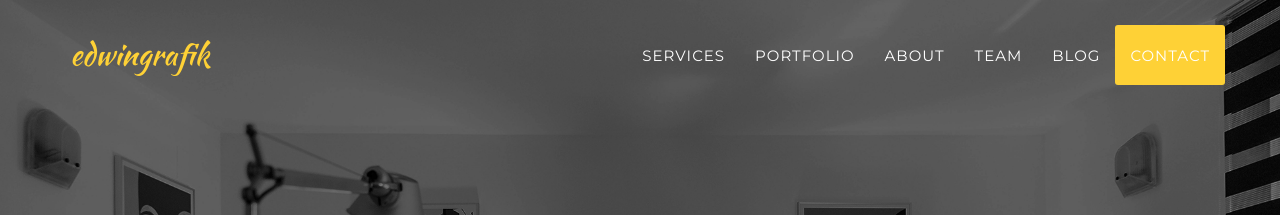
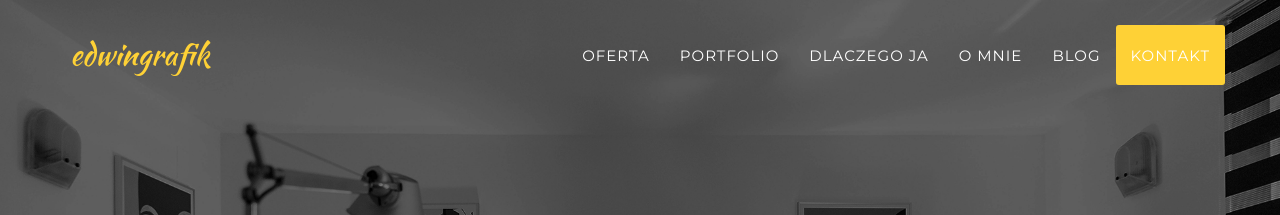
Before and after one commit to edwingrafik/edwingrafik.github.io, a Jekyll site: the page built from index.html, in a window 1280 px wide. Shown: the top 215 px of the page. Built offline with Jekyll 4.4.1, drawn with Linux system fonts in a browser that asks for light colours; some web fonts are replaced.

Commit message:
Update header.html

```diff
--- a/_includes/header.html
+++ b/_includes/header.html
@@ -19,22 +19,22 @@
                         <a href="#page-top"></a>
                     </li>
                     <li>
-                        <a class="page-scroll" href="#services">Services</a>
+                        <a class="page-scroll" href="#services">Oferta</a>
                     </li>
                     <li>
                         <a class="page-scroll" href="#portfolio">Portfolio</a>
                     </li>
                     <li>
-                        <a class="page-scroll" href="#about">About</a>
+                        <a class="page-scroll" href="#about">Dlaczego ja</a>
                     </li>
                     <li>
-                        <a class="page-scroll" href="#team">Team</a>
+                        <a class="page-scroll" href="#team">O mnie</a>
                     </li>
                     <li>
                         <a class="page-scroll" href="blog">Blog</a>
                     </li>
                     <li>
-                        <a class="page-scroll" href="#contact">Contact</a>
+                        <a class="page-scroll" href="#contact">Kontakt</a>
                     </li>
                 </ul>
             </div>
```
